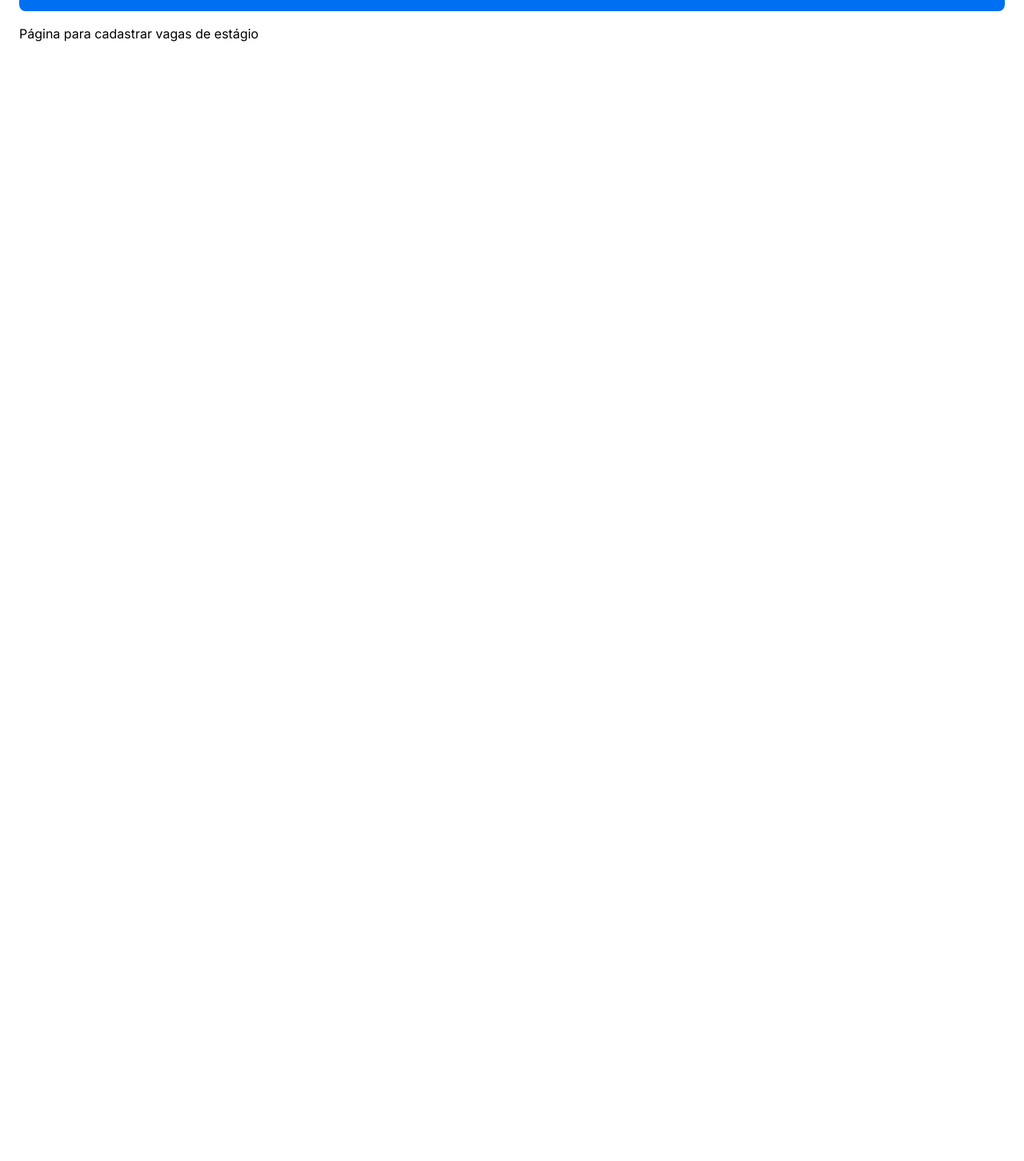
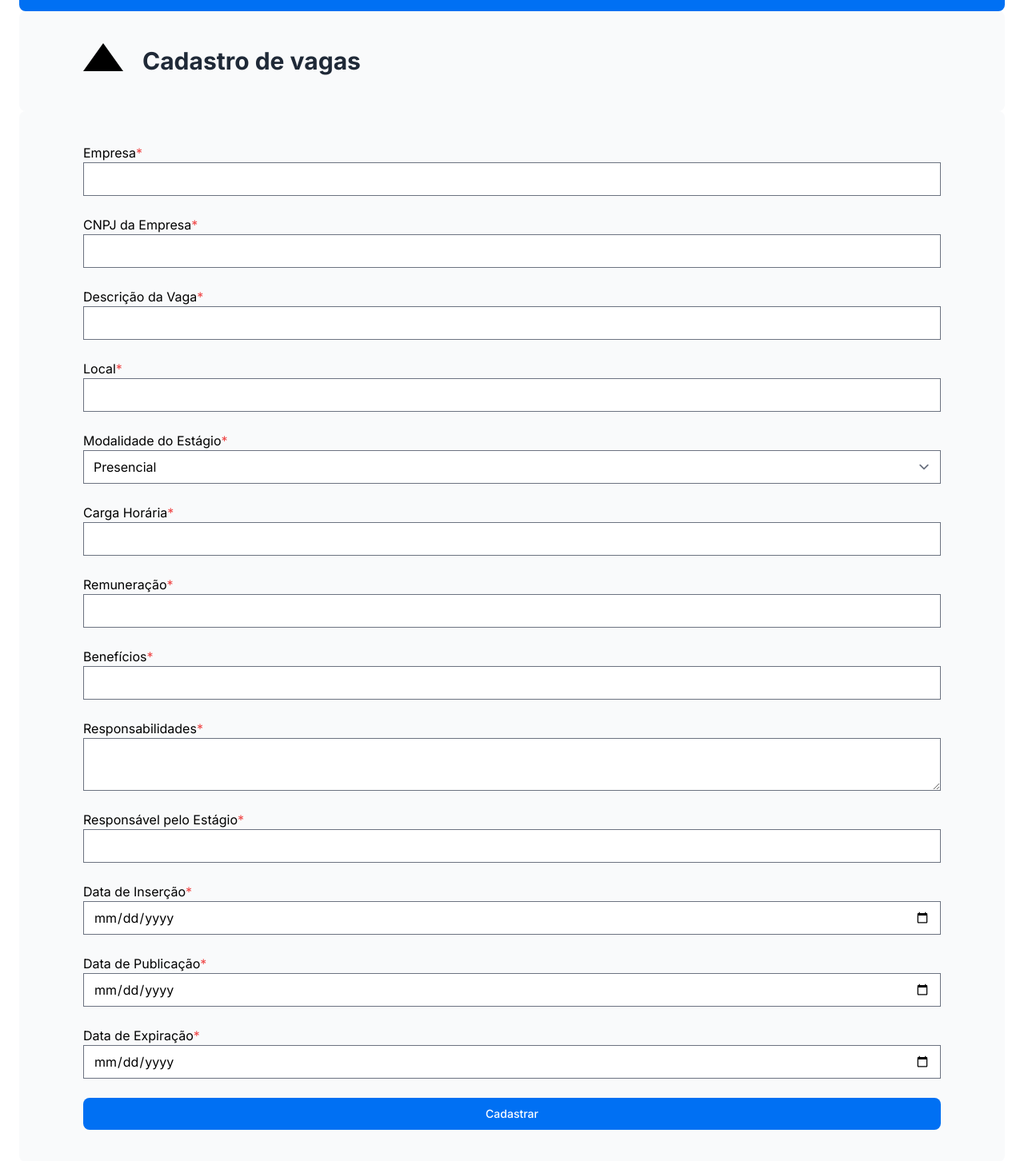
Before and after one commit to OsProgramadores/portalestagio, a Next.js app: page /cadastro in a window 1280 px wide. Shown: the part 90-1542 px from the top of the page at 80% size. Before the commit the page ends 800 px from the top, so only its background shows below. Built offline with nearby package versions, Linux system fonts and the light colour scheme; a web font is replaced by a local one.

Commit message:
Criação formulário base - Cadastro Vagas

```diff
--- /dev/null
+++ b/app/api/submit.ts
@@ -0,0 +1,10 @@
+import type { NextApiRequest, NextApiResponse } from 'next'
+
+export default async function handler(
+  req: NextApiRequest,
+  res: NextApiResponse
+) {
+  const data = req.body
+//   const id = await createItem(data)
+//   res.status(200).json({ id })
+}
--- /dev/null
+++ b/app/cadastro/SubmitForm.tsx
@@ -0,0 +1,98 @@
+"use client";
+
+import { FormEvent } from 'react';
+
+export default function SubmitForm() {
+  async function onSubmit(event: FormEvent<HTMLFormElement>) {
+    event.preventDefault();
+
+    const formData = new FormData(event.currentTarget);
+    const response = await fetch('/api/submit', {
+      method: 'POST',
+      body: formData,
+    });
+
+    // Handle response if necessary
+    const data = await response.json();
+    // ...
+  }
+
+  return (
+    <form onSubmit={onSubmit}>
+      <div className="flex flex-col gap-6 rounded-lg bg-gray-50 px-6 py-10 md:px-20">
+        <div className="flex flex-col">
+          <label>Empresa<span className="text-red-500">*</span></label>
+          <input type="text" name="empresa" required />
+        </div>
+
+        <div className="flex flex-col">
+            <label>CNPJ da Empresa<span className="text-red-500">*</span></label>
+            <input type="text" name="CNPJ" required />
+        </div>
+
+        <div className="flex flex-col">
+          <label>Descrição da Vaga<span className="text-red-500">*</span></label>
+          <input type="text" name="descricao" required />
+        </div>
+
+        <div className="flex flex-col">
+          <label>Local<span className="text-red-500">*</span></label>
+          <input type="text" name="Local" required />
+        </div>
+
+        <div className="flex flex-col">
+            <label>Modalidade do Estágio<span className="text-red-500">*</span></label>
+            <select name="Modalidade" required>
+                <option value="Presencial">Presencial</option>
+                <option value="Remoto">Remoto</option>
+                <option value="Híbrido">Híbrido</option>
+            </select>
+        </div>
+
+        <div className="flex flex-col">
+            <label>Carga Horária<span className="text-red-500">*</span></label>
+            <input type="text" name="CargaHoraria" required />
+        </div>
+
+        <div className="flex flex-col">
+            <label>Remuneração<span className="text-red-500">*</span></label>
+            <input type="text" name="Remuneracao" required />
+        </div>
+
+        <div className="flex flex-col">
+            <label>Benefícios<span className="text-red-500">*</span></label>
+            <input type="text" name="Beneficios" required />
+        </div>
+
+        <div className="flex flex-col">
+            <label>Responsabilidades<span className="text-red-500">*</span></label>
+            <textarea name="Responsabilidades" required></textarea>
+        </div>
+
+        <div className="flex flex-col">
+            <label>Responsável pelo Estágio<span className="text-red-500">*</span></label>
+            <input type="text" name="ResponsavelEstagio" required />
+        </div>
+
+        <div className="flex flex-col">
+            <label>Data de Inserção<span className="text-red-500">*</span></label>
+            <input type="date" name="DataInsercao" required />
+        </div>
+
+        <div className="flex flex-col">
+            <label>Data de Publicação<span className="text-red-500">*</span></label>
+            <input type="date" name="DataPublicacao" required />
+        </div>
+
+        <div className="flex flex-col">
+            <label>Data de Expiração<span className="text-red-500">*</span></label>
+            <input type="date" name="DataExpiracao" required />
+        </div>
+
+        <div className="flex h-10 items-center justify-center rounded-lg bg-blue-500 px-4 text-sm font-medium text-white transition-colors hover:bg-blue-400 focus-visible:outline focus-visible:outline-2 focus-visible:outline-offset-2 focus-visible:outline-blue-500 active:bg-blue-600 aria-disabled:cursor-not-allowed aria-disabled:opacity-50">
+            <button type="submit">Cadastrar</button>
+        </div>
+      </div>
+    </form>
+  );
+}
--- a/app/cadastro/page.tsx
+++ b/app/cadastro/page.tsx
@@ -1,4 +1,7 @@
+import dynamic from 'next/dynamic';
 import EstagioLogo from '@/app/ui/estagio-logo';
+
+const SubmitForm = dynamic(() => import('./SubmitForm'));
 
 export default function Page() {
   return (
@@ -6,9 +9,13 @@ export default function Page() {
       <div className="flex h-20 shrink-0 items-end rounded-lg bg-blue-500 p-4 md:h-26">
         {<EstagioLogo />}
       </div>
-      <div className="mt-4 flex grow flex-col gap-4 md:flex-row">
-        <p>Página para cadastrar vagas de estágio</p>
-      </div>
+        <div className="flex gap-6 rounded-lg bg-gray-50 px-6 py-10 md:px-20">
+          <div className="h-0 w-0 border-b-[35px] border-l-[25px] border-r-[25px] border-b-black border-l-transparent border-r-transparent"/>
+          <p className={`text-xl text-gray-800 md:text-3xl md:leading-normal`}>
+            <strong>Cadastro de vagas</strong>
+          </p>
+        </div>
+      <SubmitForm />
     </main>
   );
 }
```
